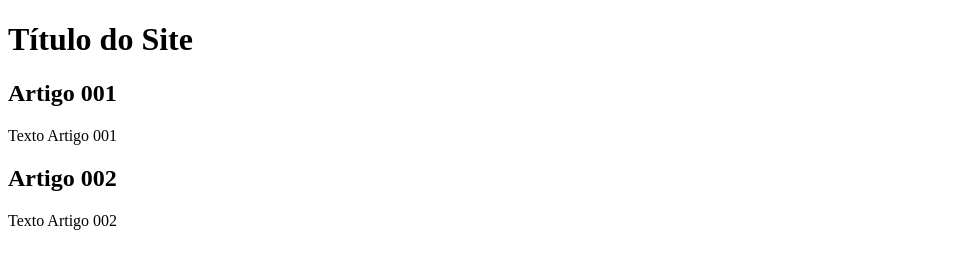
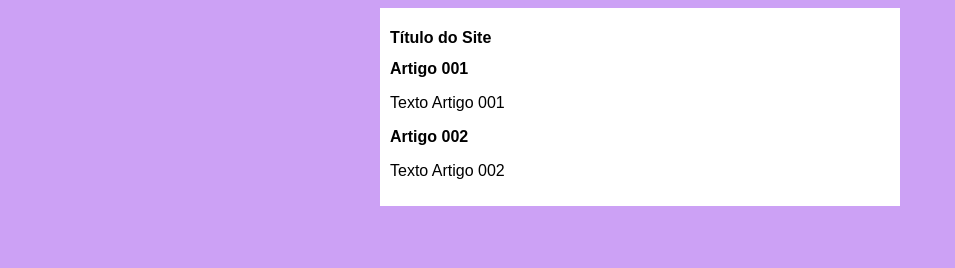
Before and after one commit to BartRamandu/projeto-site, a plain HTML site: page index.html in a window 1280 px wide. Shown: the whole page, without its empty margins (0-955 px from the left). Drawn offline with Linux system fonts and the light colour scheme.

Commit message:
Iniciei o Design

```diff
--- /dev/null
+++ b/estilos/style.css
@@ -0,0 +1,16 @@
+* {
+    font-family: Arial, Helvetica, sans-serif;
+    font-size: 16px;
+}
+
+body {
+    background-color: rgb(204, 161, 245);
+}
+
+main{
+    background-color: white;
+    width: 500px;
+    margin: auto;
+    padding: 10px;
+    box-shadow: 3px, 3px, 5px rgba(0, 0, 0, 0.473);
+}
--- a/index.html
+++ b/index.html
@@ -5,6 +5,7 @@
     <meta http-equiv="X-UA-Compatible" content="IE=edge">
     <meta name="viewport" content="width=device-width, initial-scale=1.0">
     <title>Tí455tulo do Site</title>
+    <link rel="stylesheet" href="estilos/style.css">
 </head>
 <body>
     <main>
```
